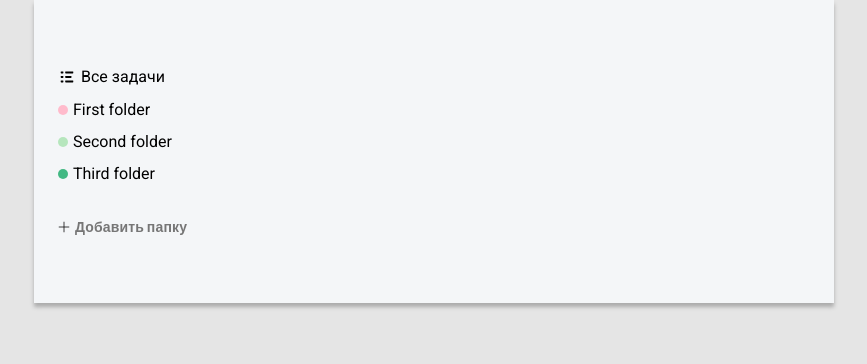
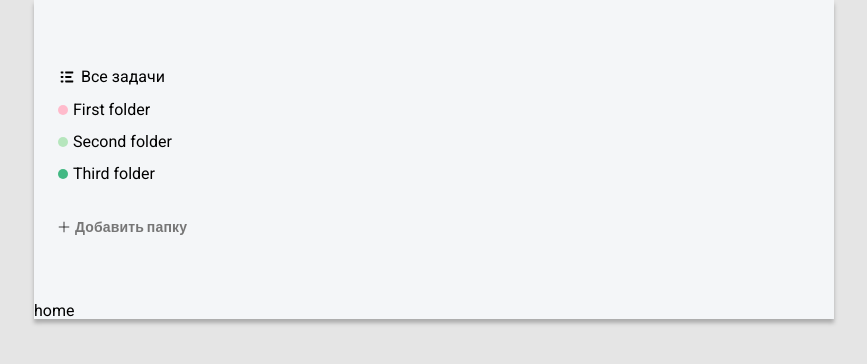
Before and after one commit to windwalk321/todo, a Vue app: page / in a window 1280 px wide. Shown: the top 364 px of the page, without its empty margins (206-1073 px from the left). Built offline with nearby package versions, Linux system fonts and the light colour scheme.

Commit message:
add router plugin and home route

```diff
--- a/package.json
+++ b/package.json
@@ -17,6 +17,7 @@
   "devDependencies": {
     "@vue/cli-plugin-babel": "^4.0.0",
     "@vue/cli-plugin-eslint": "^4.0.0",
+    "@vue/cli-plugin-router": "~4.2.0",
     "@vue/cli-plugin-vuex": "^4.0.0",
     "@vue/cli-service": "^4.0.0",
     "@vue/eslint-config-standard": "^4.0.0",
--- a/src/App.vue
+++ b/src/App.vue
@@ -1,6 +1,7 @@
 <template>
   <div id="app">
     <sidebar />
+    <router-view />
   </div>
 </template>
 
--- a/src/main.js
+++ b/src/main.js
@@ -1,12 +1,14 @@
 import Vue from 'vue'
 import App from './App.vue'
 import store from './store'
+import router from './router'
 
 import 'reset-css'
 
 Vue.config.productionTip = false
 
 new Vue({
+  router,
   store,
   render: h => h(App)
 }).$mount('#app')
--- a/src/router/index.js
+++ b/src/router/index.js
@@ -1,4 +1,21 @@
 import Vue from 'vue'
 import VueRouter from 'vue-router'
+import Home from '../views/Home.vue'
 
 Vue.use(VueRouter)
+
+const routes = [
+  {
+    path: '/',
+    name: 'Home',
+    component: Home
+  }
+]
+
+const router = new VueRouter({
+  mode: 'history',
+  base: process.env.BASE_URL,
+  routes
+})
+
+export default router
--- /dev/null
+++ b/src/views/Home.vue
@@ -0,0 +1,11 @@
+<template>
+  <div class="home">
+    <h1>home</h1>
+  </div>
+</template>
+
+<script>
+export default {
+  name: 'Home'
+}
+</script>
--- a/src/views/Index.vue
+++ /dev/null
@@ -1,3 +0,0 @@
-<template>
-  <h1>Index</h1>
-</template>
```
Also changed, not shown: 1 other file (tests, documents, lock files or other folders).
